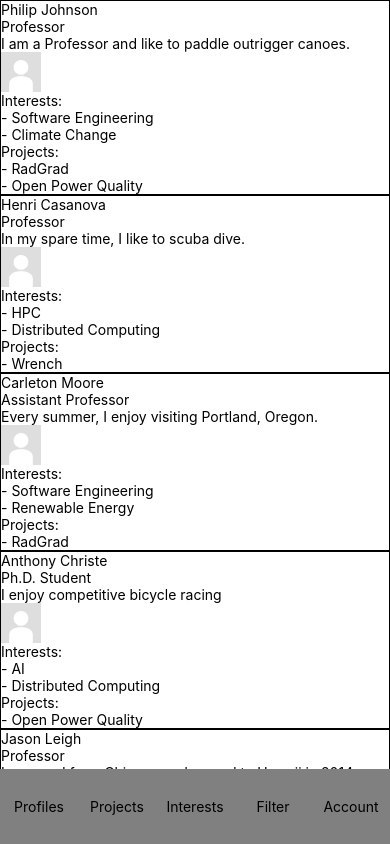
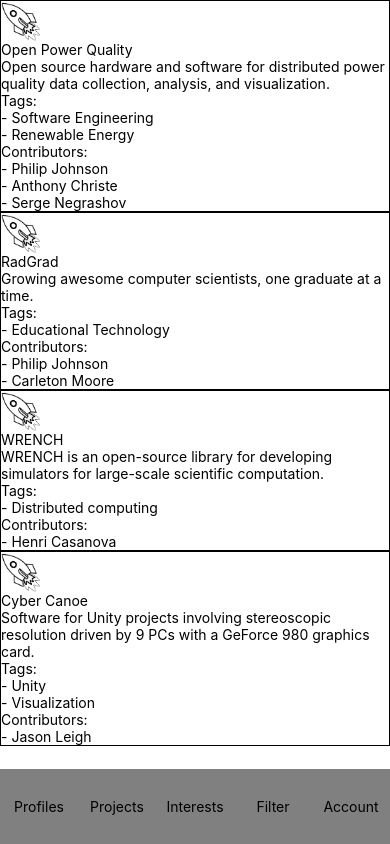
Before and after one commit to Blue-Leopards/BlueLeopards, a React Native app in the folder client/: screen / in a window 390 px wide. Built offline with nearby package versions, Linux system fonts and the light colour scheme; what react-native would draw is missing.

Commit message:
Finished wireframe for Projects page

```diff
--- a/client/App.js
+++ b/client/App.js
@@ -29,12 +29,14 @@ import {
 import HomePage from './pages/HomePage';
 import NavigationBar from './pages/NavigationBar';
 import ProfilesPage from './pages/ProfilesPage';
+import ProjectsPage from './pages/ProjectsPage';
 
 const App: () => React$Node = () => {
   return (
       <View style={{flex:1}}>
         {/* <HomePage/> */}
-        <ProfilesPage/>
+        {/* <ProfilesPage/> */}
+        <ProjectsPage/>
         <NavigationBar/>
       </View>
   );
--- a/client/pages/ProjectsPage.js
+++ b/client/pages/ProjectsPage.js
@@ -10,38 +10,63 @@ import {
   } from 'react-native';
 
 const ProjectsPage = () => {
-
     return (
         <View style={{flex: 6}}>
+            <FlatList
+                listKey="projects"
+                data={DATA}
+                renderItem={({item}) => {
+                    return (<Project data={item}/>);
+                }}/>
+        </View>
+    );
+};
 
+const Project = (props) => {
+    const {name, description, interests, contributors} = props.data;
+    return (
+        <View style={{borderWidth: 1}}>
+            <Image source={require('../public/images/default_project.png')} style={{ width: 40, height: 40 }} />
+            <Text>{name}</Text>
+            <Text>{description}</Text>
+            <Text>Tags:</Text>
+            <FlatList
+            listKey="interests"
+                data={interests}
+                renderItem={({item, index}) => <Text>- {item}</Text>}/>
+            <Text>Contributors:</Text>
+            <FlatList
+                listKey="contributors"
+                data={contributors}
+                renderItem={({item, index}) => <Text>- {item}</Text>}/>
         </View>
     );
 };
 
 const DATA = [
     {
-        pictureURL: '',
+        pictureURL: '../public/images/default_project.png',
         name: 'Open Power Quality',
         description: 'Open source hardware and software for distributed power quality data collection, analysis, and visualization.',
         interests: ['Software Engineering', 'Renewable Energy'],
         contributors: ['Philip Johnson', 'Anthony Christe', 'Serge Negrashov']
     },
     {
-        pictureURL: '',
+        pictureURL: '../public/images/default_project.png',
         name: 'RadGrad',
         description: 'Growing awesome computer scientists, one graduate at a time.',
         interests: ['Educational Technology'],
         contributors: ['Philip Johnson', 'Carleton Moore']
     },
     {
-        pictureURL: '',
+        pictureURL: '../public/images/default_project.png',
         name: 'WRENCH',
         description: 'WRENCH is an open-source library for developing simulators for large-scale scientific computation.',
         interests: ['Distributed computing'],
         contributors: ['Henri Casanova']
     },
     {
-        pictureURL: '',
+        pictureURL: '../public/images/default_project.png',
         name: 'Cyber Canoe',
         description: 'Software for Unity projects involving stereoscopic resolution driven by 9 PCs with a GeForce 980 graphics card.',
         interests: ['Unity', 'Visualization'],
```
Also changed, not shown: client/public/images/default_project.png (added).
